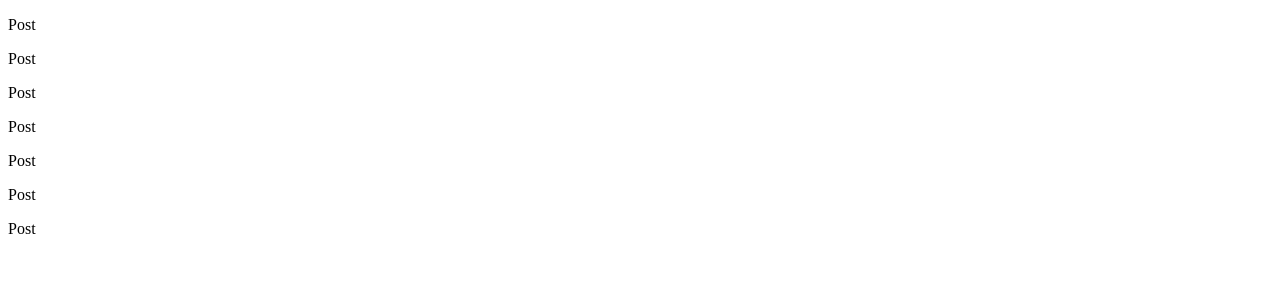
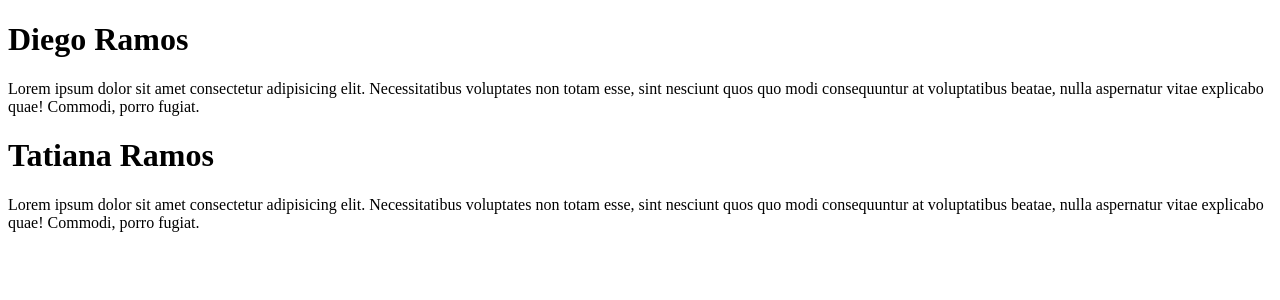
Before and after one commit to DiegoRamos-b/ignite-react-js, a React (Vite) app in the folder fundamentos do react/: page / in a window 1280 px wide. Shown: the top 300 px of the page. Built offline with nearby package versions, Linux system fonts and the light colour scheme; the HTML template or start-up script is replaced by a standard one.

Commit message:
[ignite] [reactjs] [fundamentos do react] [iniciando com react]  fim da aula 'propriedades'

```diff
--- a/fundamentos do react/src/App.jsx
+++ b/fundamentos do react/src/App.jsx
@@ -3,13 +3,14 @@ import { Post } from './Post';
 function App() {
   return (
     <div>
-      <Post />
-      <Post />
-      <Post />
-      <Post />
-      <Post />
-      <Post />
-      <Post />
+      <Post
+        author='Diego Ramos'
+        content='Lorem ipsum dolor sit amet consectetur adipisicing elit. Necessitatibus voluptates non totam esse, sint nesciunt quos quo modi consequuntur at voluptatibus beatae, nulla aspernatur vitae explicabo quae! Commodi, porro fugiat.'
+      />
+      <Post
+        author='Tatiana Ramos'
+        content='Lorem ipsum dolor sit amet consectetur adipisicing elit. Necessitatibus voluptates non totam esse, sint nesciunt quos quo modi consequuntur at voluptatibus beatae, nulla aspernatur vitae explicabo quae! Commodi, porro fugiat.'
+      />
     </div>
   );
 }
--- a/fundamentos do react/src/Post.jsx
+++ b/fundamentos do react/src/Post.jsx
@@ -1,5 +1,10 @@
 import React from 'react';
 
-export function Post() {
-  return <p>Post</p>;
+export function Post({ author, content }) {
+  return (
+    <>
+      <h1>{author}</h1>
+      <p>{content}</p>
+    </>
+  );
 }
```
